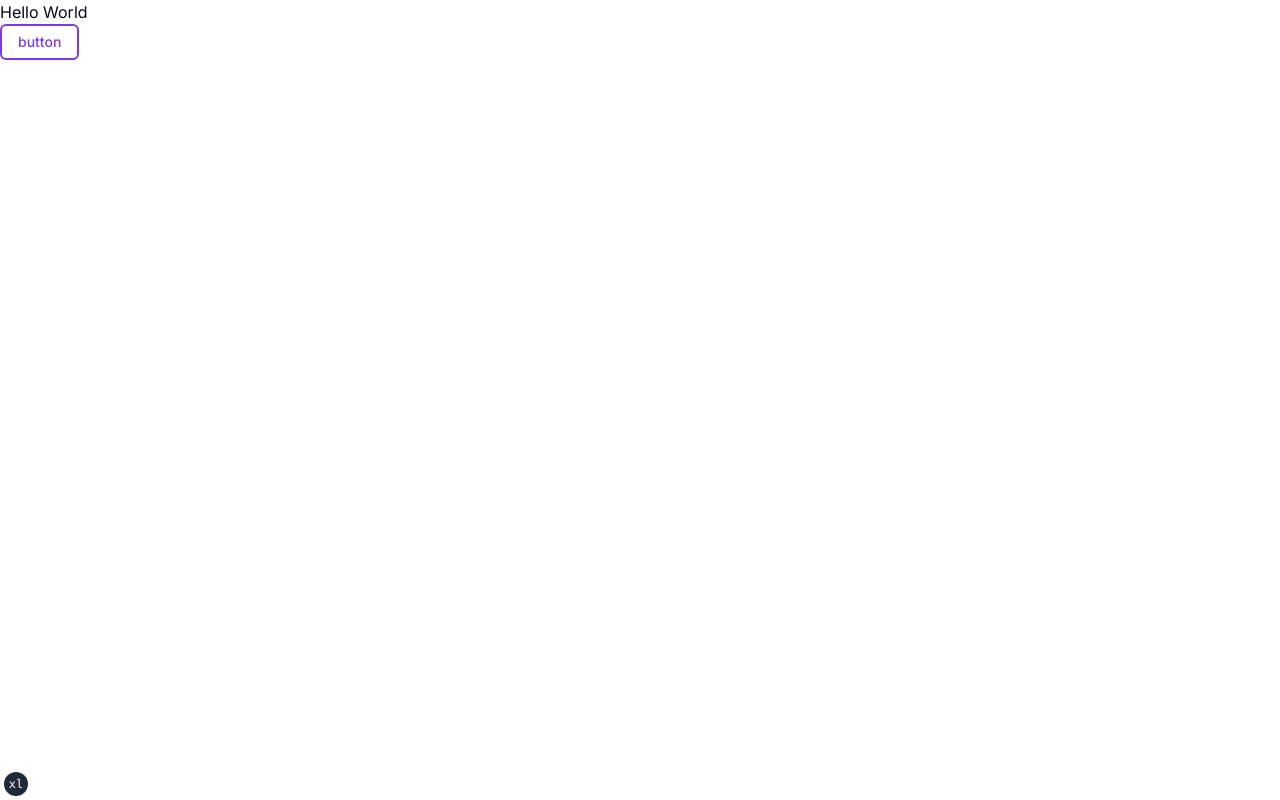
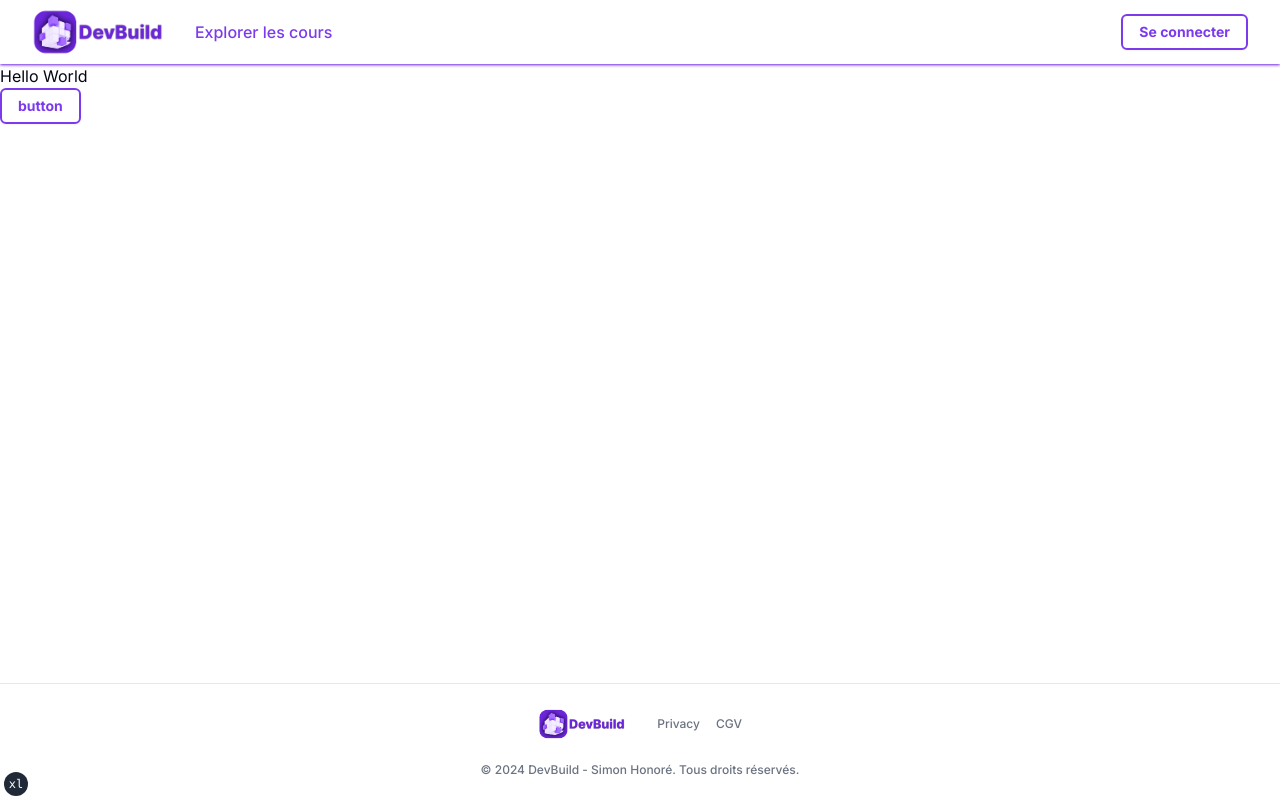
Before and after one commit to Simon-Honore/DevBuild, a Next.js app: page / in a window 1280 px wide. Built offline with nearby package versions, Linux system fonts and the light colour scheme.

Commit message:
feat: header and footer

```diff
--- a/app/layout.tsx
+++ b/app/layout.tsx
@@ -1,4 +1,6 @@
 import { TailwindIndicator } from "@/components/TailwindIndicator";
+import Footer from "@/components/layout/Footer";
+import Header from "@/components/layout/Header";
 import { SiteConfig } from "@/lib/site-config";
 import { cn } from "@/lib/utils";
 import type { Metadata } from "next";
@@ -20,9 +22,16 @@
 }>) {
   return (
     <html lang="en" className="h-full" suppressHydrationWarning>
-      <body className={cn("bg-background antialiased", inter.className)}>
+      <body
+        className={cn(
+          "bg-background antialiased flex flex-col min-h-screen",
+          inter.className
+        )}
+      >
         <Providers>
-          {children}
+          <Header />
+          <main className="flex-1 ">{children}</main>
+          <Footer />
           <TailwindIndicator />
         </Providers>
       </body>
--- a/package.json
+++ b/package.json
@@ -11,6 +11,7 @@
   "dependencies": {
     "@auth/prisma-adapter": "^1.5.0",
     "@prisma/client": "5.11.0",
+    "@radix-ui/react-dialog": "^1.0.5",
     "@radix-ui/react-icons": "^1.3.0",
     "@radix-ui/react-slot": "^1.0.2",
     "@t3-oss/env-nextjs": "^0.9.2",
--- /dev/null
+++ b/src/components/layout/Footer.tsx
@@ -0,0 +1,51 @@
+import Image from "next/image";
+import Link from "next/link";
+import { Typography } from "../ui/Typography";
+
+// TODO: faire les pages privacy et cgv
+// TODO: faire section QUI SUIS-JE avec liens réseaux et page de présentation
+// TODO: faire section CONTACT avec formulaire de contact dans la page de présentation
+// TODO: faire section liste des pages
+
+export default function Footer() {
+  return (
+    <footer className="container flex flex-col gap-6 border-t p-6 text-muted-foreground">
+      <div className="flex items-center justify-center ">
+        <Link href={"/"} className="mr-8">
+          <Image
+            src="/images/logos/devbuild-logo-text.png"
+            width={150}
+            height={50}
+            alt="DevBuild Logo"
+            priority
+            className="h-8 w-auto"
+          />
+        </Link>
+        <div className="flex gap-4">
+          <Typography
+            as={Link}
+            variant={"link"}
+            className="text-xs text-muted-foreground hover:text-primary"
+            href="/legal/privacy"
+          >
+            Privacy
+          </Typography>
+          <Typography
+            as={Link}
+            variant={"link"}
+            className="text-xs text-muted-foreground hover:text-primary"
+            href="/legal/cgv"
+          >
+            CGV
+          </Typography>
+        </div>
+      </div>
+      <div className="text-center">
+        <Typography variant="extraSmall">
+          © {new Date().getFullYear()} DevBuild - Simon Honoré. Tous droits
+          réservés.
+        </Typography>
+      </div>
+    </footer>
+  );
+}
--- /dev/null
+++ b/src/components/layout/Header.tsx
@@ -0,0 +1,50 @@
+import { Menu } from "lucide-react";
+import Image from "next/image";
+import Link from "next/link";
+import { Typography } from "../ui/Typography";
+import { Button } from "../ui/button";
+import { Sheet, SheetContent, SheetTrigger } from "../ui/sheet";
+
+export default function Header() {
+  return (
+    <header className="sticky h-16 w-full shadow shadow-primary">
+      <div className="container flex h-full items-center justify-between">
+        <Link href={"/"} className="mr-8">
+          <Image
+            src="/images/logos/devbuild-logo-text.png"
+            width={150}
+            height={50}
+            alt="DevBuild Logo"
+            priority
+            className="h-12 w-auto"
+          />
+        </Link>
+
+        {/* On desktop */}
+        <nav className="flex flex-1 items-center justify-between max-md:hidden">
+          <Typography variant={"link"} as={Link} href={"#"}>
+            Explorer les cours
+          </Typography>
+          <Button variant={"outline"}>Se connecter</Button>
+        </nav>
+
+        {/* On mobile */}
+        <div className="md:hidden">
+          <Sheet>
+            <SheetTrigger asChild>
+              <Button variant="ghost" size={"icon"}>
+                <Menu className="size-8 stroke-primary" />
+              </Button>
+            </SheetTrigger>
+            <SheetContent className="flex w-[90%] flex-col gap-6 bg-background pt-10">
+              <Typography variant={"link"} as={Link} href={"#"}>
+                Explorer les cours
+              </Typography>
+              <Button variant={"outline"}>Se connecter</Button>
+            </SheetContent>
+          </Sheet>
+        </div>
+      </div>
+    </header>
+  );
+}
--- a/src/components/ui/Typography.tsx
+++ b/src/components/ui/Typography.tsx
@@ -21,9 +21,9 @@
 const typographyVariants = cva("", {
   variants: {
     variant: {
-      h1: "scroll-m-20 text-4xl font-extrabold tracking-tight lg:text-5xl font-caption",
-      h2: "scroll-m-20 border-b pb-2 text-3xl font-semibold tracking-tight transition-colors first:mt-0 font-caption",
-      h3: "scroll-m-20 text-xl font-semibold tracking-tight font-caption",
+      h1: "font-caption scroll-m-20 text-4xl font-extrabold tracking-tight lg:text-5xl",
+      h2: "font-caption scroll-m-20 border-b pb-2 text-3xl font-semibold tracking-tight transition-colors first:mt-0",
+      h3: "scroll-m-4 text-xl font-semibold uppercase",
       p: "leading-7 [&:not(:first-child)]:mt-6",
       base: "",
       quote: "mt-6 border-l-2 pl-6 italic",
@@ -32,7 +32,8 @@
       large: "text-lg font-semibold",
       small: "text-sm font-medium leading-none",
       muted: "text-sm text-muted-foreground",
-      link: "text-indigo-500 font-medium hover:underline",
+      link: "font-medium text-primary hover:brightness-75 dark:hover:brightness-125",
+      extraSmall: "text-xs font-medium leading-none",
     },
   },
   defaultVariants: {
--- a/src/components/ui/button.tsx
+++ b/src/components/ui/button.tsx
@@ -5,7 +5,7 @@
 import { cn } from "@/lib/utils";
 
 const buttonVariants = cva(
-  "inline-flex items-center justify-center whitespace-nowrap rounded-md text-sm font-medium transition-colors focus-visible:outline-none focus-visible:ring-1 focus-visible:ring-ring disabled:pointer-events-none disabled:opacity-50",
+  "inline-flex items-center justify-center whitespace-nowrap rounded-md text-sm font-bold transition-colors focus-visible:outline-none focus-visible:ring-1 focus-visible:ring-ring disabled:pointer-events-none disabled:opacity-50",
   {
     variants: {
       variant: {
@@ -14,7 +14,7 @@
         destructive:
           "bg-destructive text-destructive-foreground shadow-sm hover:bg-destructive/90",
         outline:
-          "border-2 border-primary text-primary bg-background shadow-sm hover:bg-accent ",
+          "border-2 border-primary bg-transparent text-primary shadow-sm hover:bg-accent ",
         secondary:
           "bg-secondary text-secondary-foreground shadow-sm hover:bg-secondary/80",
         ghost: "hover:bg-accent hover:text-accent-foreground",
@@ -24,7 +24,7 @@
         default: "h-9 px-4 py-2",
         sm: "h-8 rounded-md px-3 text-xs",
         lg: "h-10 rounded-md px-8",
-        icon: "h-9 w-9",
+        icon: "size-9",
       },
     },
     defaultVariants: {
--- /dev/null
+++ b/src/components/ui/sheet.tsx
@@ -0,0 +1,140 @@
+"use client"
+
+import * as React from "react"
+import * as SheetPrimitive from "@radix-ui/react-dialog"
+import { Cross2Icon } from "@radix-ui/react-icons"
+import { cva, type VariantProps } from "class-variance-authority"
+
+import { cn } from "@/lib/utils"
+
+const Sheet = SheetPrimitive.Root
+
+const SheetTrigger = SheetPrimitive.Trigger
+
+const SheetClose = SheetPrimitive.Close
+
+const SheetPortal = SheetPrimitive.Portal
+
+const SheetOverlay = React.forwardRef<
+  React.ElementRef<typeof SheetPrimitive.Overlay>,
+  React.ComponentPropsWithoutRef<typeof SheetPrimitive.Overlay>
+>(({ className, ...props }, ref) => (
+  <SheetPrimitive.Overlay
+    className={cn(
+      "fixed inset-0 z-50 bg-black/80  data-[state=open]:animate-in data-[state=closed]:animate-out data-[state=closed]:fade-out-0 data-[state=open]:fade-in-0",
+      className
+    )}
+    {...props}
+    ref={ref}
+  />
+))
+SheetOverlay.displayName = SheetPrimitive.Overlay.displayName
+
+const sheetVariants = cva(
+  "fixed z-50 gap-4 bg-background p-6 shadow-lg transition ease-in-out data-[state=open]:animate-in data-[state=closed]:animate-out data-[state=closed]:duration-300 data-[state=open]:duration-500",
+  {
+    variants: {
+      side: {
+        top: "inset-x-0 top-0 border-b data-[state=closed]:slide-out-to-top data-[state=open]:slide-in-from-top",
+        bottom:
+          "inset-x-0 bottom-0 border-t data-[state=closed]:slide-out-to-bottom data-[state=open]:slide-in-from-bottom",
+        left: "inset-y-0 left-0 h-full w-3/4 border-r data-[state=closed]:slide-out-to-left data-[state=open]:slide-in-from-left sm:max-w-sm",
+        right:
+          "inset-y-0 right-0 h-full w-3/4 border-l data-[state=closed]:slide-out-to-right data-[state=open]:slide-in-from-right sm:max-w-sm",
+      },
+    },
+    defaultVariants: {
+      side: "right",
+    },
+  }
+)
+
+interface SheetContentProps
+  extends React.ComponentPropsWithoutRef<typeof SheetPrimitive.Content>,
+    VariantProps<typeof sheetVariants> {}
+
+const SheetContent = React.forwardRef<
+  React.ElementRef<typeof SheetPrimitive.Content>,
+  SheetContentProps
+>(({ side = "right", className, children, ...props }, ref) => (
+  <SheetPortal>
+    <SheetOverlay />
+    <SheetPrimitive.Content
+      ref={ref}
+      className={cn(sheetVariants({ side }), className)}
+      {...props}
+    >
+      {children}
+      <SheetPrimitive.Close className="absolute right-4 top-4 rounded-sm opacity-70 ring-offset-background transition-opacity hover:opacity-100 focus:outline-none focus:ring-2 focus:ring-ring focus:ring-offset-2 disabled:pointer-events-none data-[state=open]:bg-secondary">
+        <Cross2Icon className="h-4 w-4" />
+        <span className="sr-only">Close</span>
+      </SheetPrimitive.Close>
+    </SheetPrimitive.Content>
+  </SheetPortal>
+))
+SheetContent.displayName = SheetPrimitive.Content.displayName
+
+const SheetHeader = ({
+  className,
+  ...props
+}: React.HTMLAttributes<HTMLDivElement>) => (
+  <div
+    className={cn(
+      "flex flex-col space-y-2 text-center sm:text-left",
+      className
+    )}
+    {...props}
+  />
+)
+SheetHeader.displayName = "SheetHeader"
+
+const SheetFooter = ({
+  className,
+  ...props
+}: React.HTMLAttributes<HTMLDivElement>) => (
+  <div
+    className={cn(
+      "flex flex-col-reverse sm:flex-row sm:justify-end sm:space-x-2",
+      className
+    )}
+    {...props}
+  />
+)
+SheetFooter.displayName = "SheetFooter"
+
+const SheetTitle = React.forwardRef<
+  React.ElementRef<typeof SheetPrimitive.Title>,
+  React.ComponentPropsWithoutRef<typeof SheetPrimitive.Title>
+>(({ className, ...props }, ref) => (
+  <SheetPrimitive.Title
+    ref={ref}
+    className={cn("text-lg font-semibold text-foreground", className)}
+    {...props}
+  />
+))
+SheetTitle.displayName = SheetPrimitive.Title.displayName
+
+const SheetDescription = React.forwardRef<
+  React.ElementRef<typeof SheetPrimitive.Description>,
+  React.ComponentPropsWithoutRef<typeof SheetPrimitive.Description>
+>(({ className, ...props }, ref) => (
+  <SheetPrimitive.Description
+    ref={ref}
+    className={cn("text-sm text-muted-foreground", className)}
+    {...props}
+  />
+))
+SheetDescription.displayName = SheetPrimitive.Description.displayName
+
+export {
+  Sheet,
+  SheetPortal,
+  SheetOverlay,
+  SheetTrigger,
+  SheetClose,
+  SheetContent,
+  SheetHeader,
+  SheetFooter,
+  SheetTitle,
+  SheetDescription,
+}
```
Also changed, not shown: 1 other file (tests, documents, lock files or other folders).
